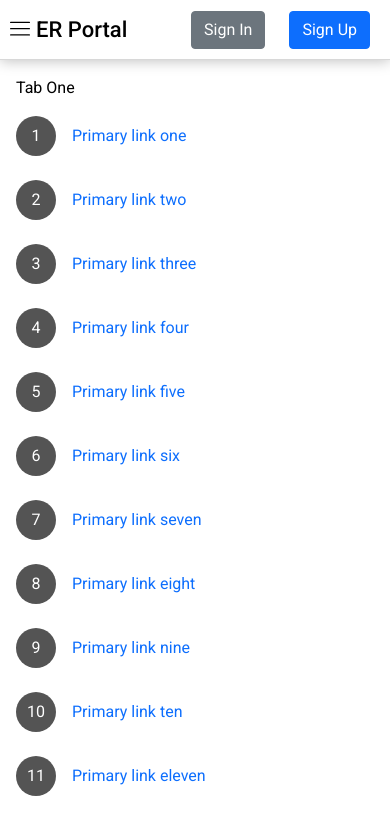
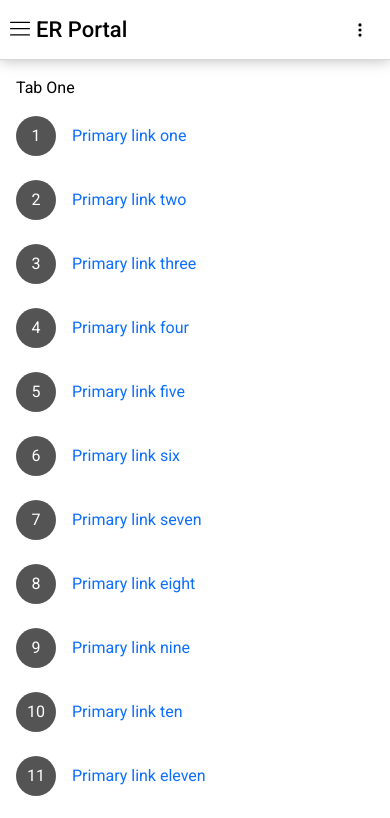
Before and after one commit to MANIMARAN-M/Naga-Project-N, a React (Create React App) app: page / in a window 390 px wide. Shown: the top 818 px of the page. Built offline with nearby package versions, Linux system fonts and the light colour scheme.

Commit message:
Search implemented with mobile responsive

```diff
--- a/src/components/layout/Header.tsx
+++ b/src/components/layout/Header.tsx
@@ -1,3 +1,9 @@
+import Dropdown from 'react-bootstrap/Dropdown';
+import { MenuIcon, SearchIcon } from '../reusableComponents/svgIcons';
+import { InputGroup } from 'react-bootstrap';
+import Form from 'react-bootstrap/Form';
+import Button from 'react-bootstrap/Button';
+
 const Header = () => {
   return (
     <div className="main-header">
@@ -8,16 +14,60 @@ const Header = () => {
             {/* <div className="subtitle-text">Employees referral portal</div> */}
             <div className="subtitle-text">ER Portal</div>
           </div>
-                    {/* <div>
-                        <div className="headerSearch"><input type="search" /></div>
-                    </div> */}
           <div className="pe-2">
+            <div className='d-flex alin-items-center'>
+              <div>
                 <div className="d-flex align-items-center">
+                  <div>
+                    <div className="headerSearch mobHideHS">
+                      <InputGroup>
+                        <Form.Control
+                          type='search'
+                          placeholder="Search"
+                        />
+                        <Button variant="outline-secondary" id="button-addon2">
+                          <SearchIcon />
+                        </Button>
+                      </InputGroup>
+                    </div>
+                  </div>
+                  <div className='mobileTopMenu ps-3'>
+                    <Dropdown>
+                      <Dropdown.Toggle id="dropdown-basic">
+                        <MenuIcon />
+                      </Dropdown.Toggle>
+
+                      <Dropdown.Menu>
+                        <Dropdown.ItemText><button type="button" className="btn btn-secondary w-100">Sign In</button></Dropdown.ItemText>
+                        <Dropdown.ItemText><button type="button" className="btn btn-primary w-100">Sign Up</button></Dropdown.ItemText>
+                        <Dropdown.Divider />
+                        <Dropdown.ItemText>
+                          <div className="headerSearch">
+                            <InputGroup>
+                              <Form.Control
+                                type='search'
+                                placeholder="Search"
+                              />
+                              <Button variant="outline-secondary" id="button-addon2">
+                                <SearchIcon />
+                              </Button>
+                            </InputGroup>
+                          </div>
+                        </Dropdown.ItemText>
+                      </Dropdown.Menu>
+                    </Dropdown>
+                  </div>
+                </div>
+              </div>
+              <div>
+                <div className="d-flex align-items-center ms-4 desktopTopButtons">
                   <div className='p-text pl-2 text-uppercase'>
                     <button type="button" className="btn btn-secondary">Sign In</button>
                   </div>
                   <div className='p-text pl-2 text-uppercase ms-4'>
                     <button type="button" className="btn btn-primary">Sign Up</button>
+                  </div>
+                </div>
               </div>
             </div>
           </div>
--- a/src/components/layout/_header.scss
+++ b/src/components/layout/_header.scss
@@ -3,6 +3,28 @@
 
     .placeHolderPlaceOfHeader {
         height: 60px;
+    }
+    .headerSearch{
+        button{
+            svG{
+                width: 20px;
+                height: auto;
+            }
+        }
+    }
+    .mobileTopMenu{
+        display: none;
+        button.dropdown-toggle {
+            all: unset;
+            box-shadow: none !important;
+            svg{
+                width: 20px;
+                height: auto;
+            }
+            &::after{
+                display: none;
+            }
+        }
     }
 }
 
@@ -38,3 +60,20 @@
         padding-left: 1.5rem;
     }
 }
+
+@media (max-width: 650px) {
+    .main-header{
+        .mobHideHS{
+            display: none;
+        }
+        .desktopTopButtons{
+            display: none !important;
+        }
+        .mobileTopMenu{
+            display: block;
+            .dropdown-menu{
+                width: 220px;
+            }
+        }
+    }
+}
--- a/src/components/reusableComponents/svgIcons.tsx
+++ b/src/components/reusableComponents/svgIcons.tsx
@@ -1,3 +1,11 @@
 export const HamburgerIcon = () => (
   <svg height="512" viewBox="0 0 16 16" width="512" xmlns="http://www.w3.org/2000/svg"><g id="_31" data-name="31"><path d="m15.5 4h-15a.5.5 0 0 1 0-1h15a.5.5 0 0 1 0 1z" /><path d="m15.5 9h-15a.5.5 0 0 1 0-1h15a.5.5 0 0 1 0 1z" /><path d="m15.5 14h-15a.5.5 0 0 1 0-1h15a.5.5 0 0 1 0 1z" /></g></svg>
 );
+
+export const MenuIcon = () => (
+  <svg height="512" viewBox="0 0 100 100" width="512" xmlns="http://www.w3.org/2000/svg"><g id="Layer_13" data-name="Layer 13"><circle cx="50" cy="50" r="8"/><circle cx="50" cy="75.5" r="8"/><circle cx="50" cy="24.5" r="8"/></g></svg>
+);
+
+export const SearchIcon = () => (
+  <svg id="Layer_1" enableBackground="new 0 0 128 128" height="512" viewBox="0 0 128 128" width="512" xmlns="http://www.w3.org/2000/svg"><path id="Search" d="m118.828 113.172-29.036-29.037c6.366-7.633 10.208-17.441 10.208-28.135 0-24.262-19.738-44-44-44s-44 19.738-44 44 19.738 44 44 44c10.694 0 20.502-3.842 28.135-10.208l29.037 29.037c.781.781 1.805 1.172 2.828 1.172s2.047-.391 2.828-1.172c1.563-1.563 1.563-4.095 0-5.657zm-98.828-57.172c0-19.85 16.148-36 36-36s36 16.15 36 36-16.148 36-36 36-36-16.15-36-36z"/></svg>
+);
--- a/src/sass/style.css
+++ b/src/sass/style.css
@@ -129,6 +129,30 @@ ul {
   height: 60px;
 }
 
+.main-header .headerSearch button svG {
+  width: 20px;
+  height: auto;
+}
+
+.main-header .mobileTopMenu {
+  display: none;
+}
+
+.main-header .mobileTopMenu button.dropdown-toggle {
+  all: unset;
+  -webkit-box-shadow: none !important;
+          box-shadow: none !important;
+}
+
+.main-header .mobileTopMenu button.dropdown-toggle svg {
+  width: 20px;
+  height: auto;
+}
+
+.main-header .mobileTopMenu button.dropdown-toggle::after {
+  display: none;
+}
+
 .navbar {
   position: fixed;
   top: 0;
@@ -158,6 +182,21 @@ ul {
 @media (max-width: 1060px) {
   .hamburgerLink {
     padding-left: 1.5rem;
+  }
+}
+
+@media (max-width: 650px) {
+  .main-header .mobHideHS {
+    display: none;
+  }
+  .main-header .desktopTopButtons {
+    display: none !important;
+  }
+  .main-header .mobileTopMenu {
+    display: block;
+  }
+  .main-header .mobileTopMenu .dropdown-menu {
+    width: 220px;
   }
 }
 
```
Also changed, not shown: 1 other file (tests, documents, lock files or other folders). Lines whose indentation alone changed are shown as unchanged.
